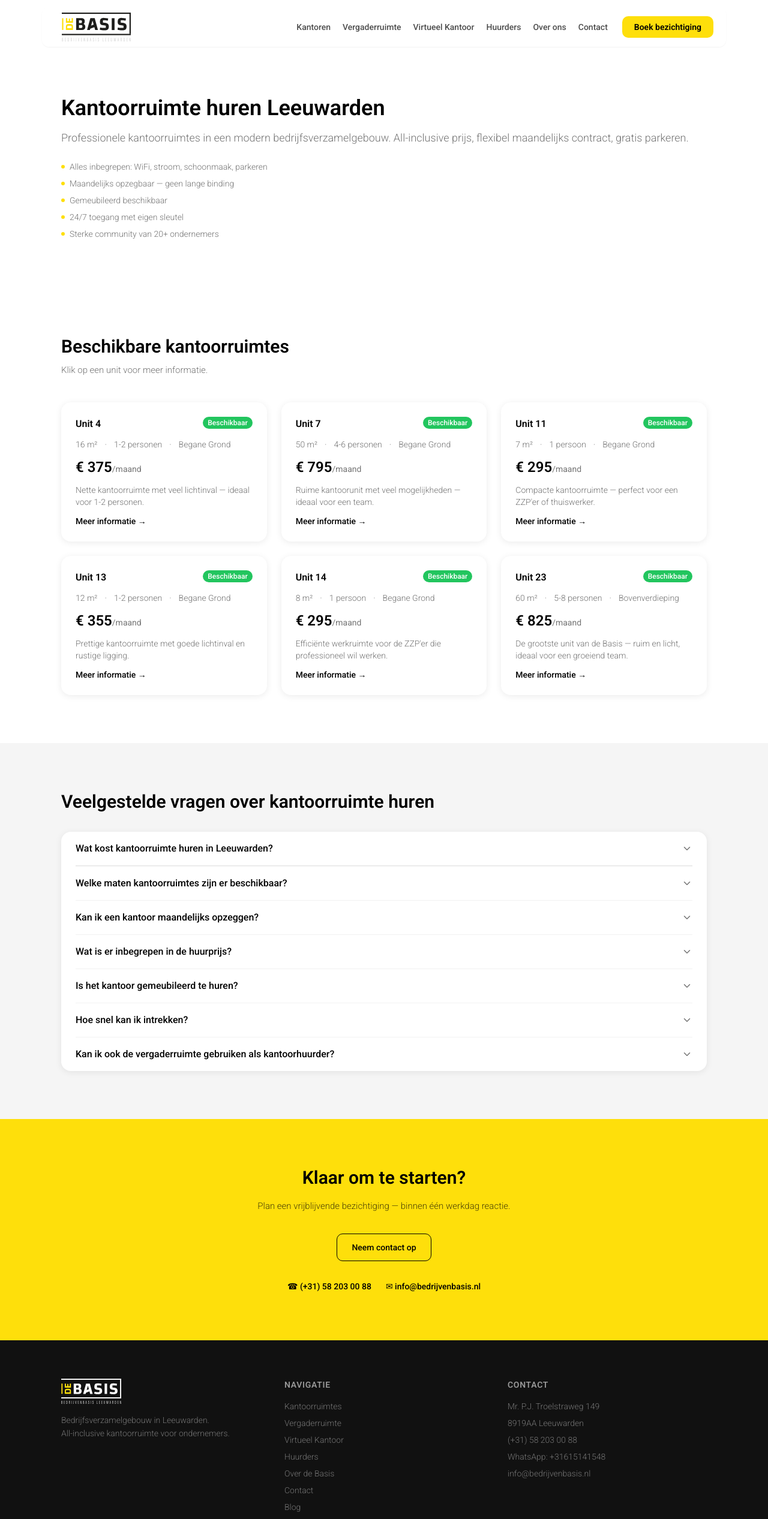
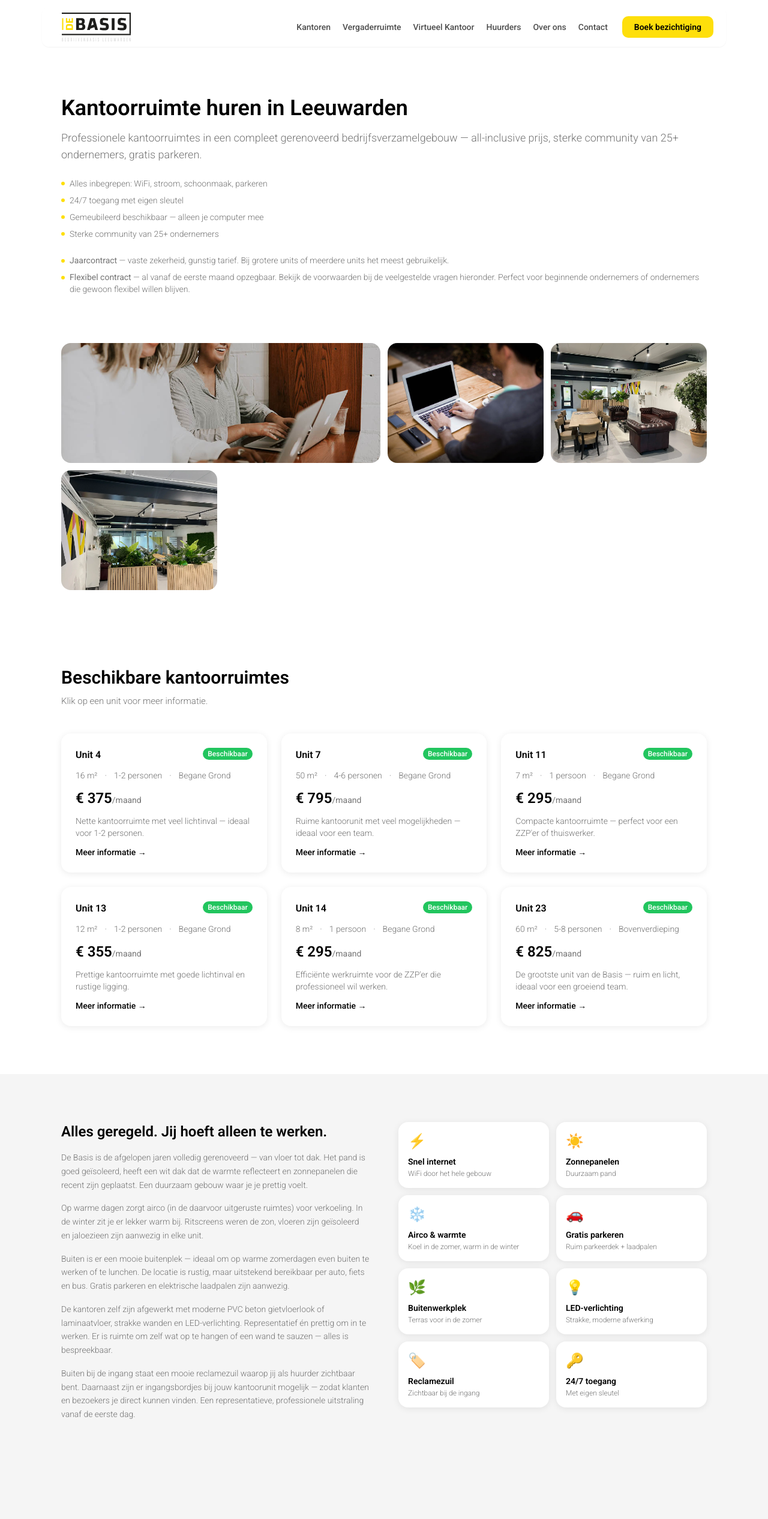
Before and after one commit to leoleoleo131/bedrijvenbasis, a Next.js app: page /kantoren in a window 1280 px wide. Shown: the top 2533 px of the page at 60% size. Built offline with nearby package versions, Linux system fonts and the light colour scheme.

Commit message:
feat: kantoren pagina - community 25+, contractvormen, fotogrid, all-inclusive verhaal, USPs, FAQ herschreven

```diff
--- a/app/kantoren/page.tsx
+++ b/app/kantoren/page.tsx
@@ -1,42 +1,61 @@
 import type { Metadata } from 'next'
+import Image from 'next/image'
 import UnitsGrid from '@/components/home/UnitsGrid'
 import ContactCta from '@/components/home/ContactCta'
 import Faq from '@/components/ui/Faq'
 
 export const metadata: Metadata = {
   title: 'Kantoorruimte huren Leeuwarden | Flexibel, all-inclusive',
-  description: 'Kantoorruimte huren in Leeuwarden vanaf €295/mnd. All-inclusive: WiFi, stroom, parkeren. Flexibel maandelijks contract, 7–60 m², direct beschikbaar.',
+  description: 'Kantoorruimte huren in Leeuwarden vanaf €295/mnd. All-inclusive: WiFi, stroom, parkeren. Flexibel of jaarcontract, 7–60 m², direct beschikbaar. Community van 25+ ondernemers.',
   alternates: { canonical: 'https://www.bedrijvenbasis.nl/kantoren/' },
 }
+
+const usps = [
+  { icon: '⚡', label: 'Snel internet', sub: 'WiFi door het hele gebouw' },
+  { icon: '☀️', label: 'Zonnepanelen', sub: 'Duurzaam pand' },
+  { icon: '❄️', label: 'Airco & warmte', sub: 'Koel in de zomer, warm in de winter' },
+  { icon: '🚗', label: 'Gratis parkeren', sub: 'Ruim parkeerdek + laadpalen' },
+  { icon: '🌿', label: 'Buitenwerkplek', sub: 'Terras voor in de zomer' },
+  { icon: '💡', label: 'LED-verlichting', sub: 'Strakke, moderne afwerking' },
+  { icon: '🏷️', label: 'Reclamezuil', sub: 'Zichtbaar bij de ingang' },
+  { icon: '🔑', label: '24/7 toegang', sub: 'Met eigen sleutel' },
+]
+
+const kantoorfotoGrid = [
+  { src: '/images/office_1.jpg', alt: 'Kantoorruimte de Basis Leeuwarden' },
+  { src: '/images/office_2.jpg', alt: 'Werkruimte de Basis Leeuwarden' },
+  { src: '/images/grid/grid3.webp', alt: 'Kantoor de Basis interieur' },
+  { src: '/images/grid/grid4.webp', alt: 'Werkplek de Basis' },
+]
 
 const faqItems = [
   {
     vraag: 'Wat kost kantoorruimte huren in Leeuwarden?',
-    antwoord: 'Bij de Basis huur je een all-inclusive kantoor vanaf €295 per maand. Kleine units (7–8 m²) kosten €295/mnd, middelgrote units (12–16 m²) €355–€375/mnd en grote units (50–60 m²) voor teams €750–€790/mnd. Alle kosten zijn inbegrepen — geen extra servicekosten.',
+    antwoord: 'Bij de Basis huur je een all-inclusive kantoor vanaf €295 per maand. Kleine units (7–8 m²) kosten €295/mnd, middelgrote units (12–16 m²) €355–€375/mnd en grote units (50–60 m²) voor teams €750–€825/mnd. Alle kosten zijn inbegrepen — geen extra servicekosten.',
   },
   {
     vraag: 'Welke maten kantoorruimtes zijn er beschikbaar?',
-    antwoord: 'We hebben units van 7 m² tot 60 m². Compacte units voor 1 persoon (€295/mnd), middelgrote kantoren voor 1–2 personen (€355–€375/mnd) en ruime units voor teams van 4–8 personen (€750–€790/mnd). Bekijk de actuele beschikbaarheid hierboven.',
+    antwoord: 'We hebben units van 7 m² tot 60 m². Compacte units voor 1 persoon (7–8 m², vanaf €295/mnd), middelgrote kantoren voor 1–2 personen (12–16 m², €355–€375/mnd) en ruime units voor teams van 4–8 personen (50–60 m², €750–€825/mnd). Bekijk de actuele beschikbaarheid hierboven.',
   },
   {
     vraag: 'Kan ik een kantoor maandelijks opzeggen?',
-    antwoord: 'Ja. Alle kantoorruimtes zijn maandelijks opzegbaar met één maand opzegtermijn. Je zit nergens langdurig aan vast — ideaal voor groeiende bedrijven en ZZP\'ers.',
+    antwoord: 'Dat kan met een flexibel contract. Je betaalt dan een toeslag van 15% op de kale huurprijs, maar je kunt al vanaf de eerste maand opzeggen — met een opzegtermijn van drie maanden. Ideaal als je net start, snel wil groeien of gewoon flexibel wil blijven. Liever zekerheid? Dan kiezen veel huurders voor een jaarcontract, wat bij grotere units of meerdere units ook gebruikelijk is. We kijken altijd samen wat het beste bij jou past.',
   },
   {
     vraag: 'Wat is er inbegrepen in de huurprijs?',
-    antwoord: 'De huurprijs is volledig all-inclusive: snelle glasvezel internet/WiFi, elektra, verwarming, schoonmaak van gemeenschappelijke ruimtes, gratis parkeren en 24/7 toegang met eigen sleutel. Geen verborgen kosten.',
+    antwoord: 'De huurprijs is volledig all-inclusive: snel internet via WiFi, elektra, verwarming, schoonmaak van gemeenschappelijke ruimtes, gratis parkeren met laadpalen en 24/7 toegang met eigen sleutel. Jaloezieen zijn aanwezig, vloeren zijn geïsoleerd en afgewerkt. Geen verborgen kosten. Let op: het internet is snel WiFi — geen glasvezel.',
   },
   {
     vraag: 'Is het kantoor gemeubileerd te huren?',
-    antwoord: 'Ja. Alle units kunnen volledig gemeubileerd worden opgeleverd. Dit wordt besproken bij de bezichtiging. Gemeubileerde oplevering is mogelijk tegen een kleine toeslag.',
+    antwoord: 'Meubilair is beschikbaar en kan worden besproken bij de bezichtiging. De units zijn al voorzien van mooie vloeren (PVC beton gietvloerlook of laminaat), strakke afwerking en LED-verlichting. Jij hoeft alleen je computer mee te nemen. Er is ook ruimte om zelf wat op te hangen of de wanden te sauzen — alles is bespreekbaar.',
   },
   {
     vraag: 'Hoe snel kan ik intrekken?',
-    antwoord: 'Doorgaans binnen 1 à 2 weken na ondertekening van het huurcontract. Neem contact op voor een vrijblijvende bezichtiging — we kijken samen wat er direct beschikbaar is.',
+    antwoord: 'Doorgaans binnen 1 à 2 weken na het tekenen van het huurcontract. Wanneer de ruimte direct beschikbaar is, kan het ook sneller — zelfs op de dag van ondertekening. We sturen het contract digitaal toe; zodra jij tekent, kun je er in principe direct in. Neem contact op voor een vrijblijvende bezichtiging.',
   },
   {
     vraag: 'Kan ik ook de vergaderruimte gebruiken als kantoorhuurder?',
-    antwoord: 'Ja. Als kantoorhuurder bij de Basis kun je gebruik maken van de vergaderruimte (apart te reserveren) en alle gemeenschappelijke ruimtes. Koffie en thee zijn altijd beschikbaar.',
+    antwoord: 'Jazeker! Als kantoorhuurder bij de Basis reserveer je de vergaderruimte gewoon via de website — en op de factuur krijg je automatisch 50% korting op de normale prijs. Super handig als je een klein kantoor hebt maar af en toe klanten wil ontvangen, een training wil organiseren of met je team wil vergaderen. Je combineert zo een betaalbare vaste werkplek met een professionele vergaderzaal wanneer je die nodig hebt.',
   },
 ]
 
@@ -54,19 +73,21 @@ export default function KantorenPage() {
   return (
     <>
       <script type="application/ld+json" dangerouslySetInnerHTML={{ __html: JSON.stringify(faqSchema) }} />
+
+      {/* Intro */}
       <section className="section-padding bg-white">
         <div className="container-basis max-w-3xl">
-          <h1 className="text-4xl font-bold mb-4">Kantoorruimte huren Leeuwarden</h1>
+          <h1 className="text-4xl font-bold mb-4">Kantoorruimte huren in Leeuwarden</h1>
           <p className="text-muted text-lg mb-6">
-            Professionele kantoorruimtes in een modern bedrijfsverzamelgebouw. All-inclusive prijs, flexibel maandelijks contract, gratis parkeren.
+            Professionele kantoorruimtes in een compleet gerenoveerd bedrijfsverzamelgebouw —
+            all-inclusive prijs, sterke community van 25+ ondernemers, gratis parkeren.
           </p>
-          <ul className="space-y-2 text-sm text-muted">
+          <ul className="space-y-2 text-sm text-muted mb-6">
             {[
               'Alles inbegrepen: WiFi, stroom, schoonmaak, parkeren',
-              'Maandelijks opzegbaar — geen lange binding',
-              'Gemeubileerd beschikbaar',
               '24/7 toegang met eigen sleutel',
-              'Sterke community van 20+ ondernemers',
+              'Gemeubileerd beschikbaar — alleen je computer mee',
+              'Sterke community van 25+ ondernemers',
             ].map(item => (
               <li key={item} className="flex items-center gap-2">
                 <span className="w-1.5 h-1.5 rounded-full bg-primary flex-shrink-0" />
@@ -74,9 +95,96 @@ export default function KantorenPage() {
               </li>
             ))}
           </ul>
+          <ul className="space-y-2 text-sm text-muted">
+            <li className="flex items-start gap-2">
+              <span className="w-1.5 h-1.5 rounded-full bg-primary flex-shrink-0 mt-2" />
+              <span>
+                <strong>Jaarcontract</strong> — vaste zekerheid, gunstig tarief. Bij grotere units of meerdere units het meest gebruikelijk.
+              </span>
+            </li>
+            <li className="flex items-start gap-2">
+              <span className="w-1.5 h-1.5 rounded-full bg-primary flex-shrink-0 mt-2" />
+              <span>
+                <strong>Flexibel contract</strong> — al vanaf de eerste maand opzegbaar. Bekijk de voorwaarden bij de veelgestelde vragen hieronder.
+                Perfect voor beginnende ondernemers of ondernemers die gewoon flexibel willen blijven.
+              </span>
+            </li>
+          </ul>
         </div>
       </section>
+
+      {/* Kantoor foto grid (4 foto's) */}
+      <section className="pb-12 bg-white">
+        <div className="container-basis">
+          <div className="grid grid-cols-2 md:grid-cols-4 gap-3" style={{ gridAutoRows: '200px' }}>
+            {kantoorfotoGrid.map((foto, i) => (
+              <div
+                key={i}
+                className={`relative rounded-card overflow-hidden ${i === 0 ? 'col-span-2 row-span-2 md:row-span-1' : ''}`}
+              >
+                <Image
+                  src={foto.src}
+                  alt={foto.alt}
+                  fill
+                  className="object-cover hover:scale-105 transition-transform duration-500"
+                />
+              </div>
+            ))}
+          </div>
+        </div>
+      </section>
+
+      {/* Units */}
       <UnitsGrid />
+
+      {/* All-inclusive verhaal */}
+      <section className="section-padding bg-surface">
+        <div className="container-basis">
+          <div className="grid grid-cols-1 md:grid-cols-2 gap-12 items-start">
+            <div>
+              <h2 className="text-2xl font-bold mb-4">Alles geregeld. Jij hoeft alleen te werken.</h2>
+              <p className="text-muted text-sm leading-relaxed mb-4">
+                De Basis is de afgelopen jaren volledig gerenoveerd — van vloer tot dak. Het pand is
+                goed geïsoleerd, heeft een wit dak dat de warmte reflecteert en zonnepanelen die
+                recent zijn geplaatst. Een duurzaam gebouw waar je je prettig voelt.
+              </p>
+              <p className="text-muted text-sm leading-relaxed mb-4">
+                Op warme dagen zorgt airco (in de daarvoor uitgeruste ruimtes) voor verkoeling.
+                In de winter zit je er lekker warm bij. Ritscreens weren de zon, vloeren zijn
+                geïsoleerd en jaloezieen zijn aanwezig in elke unit.
+              </p>
+              <p className="text-muted text-sm leading-relaxed mb-4">
+                Buiten is er een mooie buitenplek — ideaal om op warme zomerdagen even buiten te
+                werken of te lunchen. De locatie is rustig, maar uitstekend bereikbaar per auto,
+                fiets en bus. Gratis parkeren en elektrische laadpalen zijn aanwezig.
+              </p>
+              <p className="text-muted text-sm leading-relaxed mb-4">
+                De kantoren zelf zijn afgewerkt met moderne PVC beton gietvloerlook of laminaatvloer,
+                strakke wanden en LED-verlichting. Representatief én prettig om in te werken.
+                Er is ruimte om zelf wat op te hangen of een wand te sauzen — alles is bespreekbaar.
+              </p>
+              <p className="text-muted text-sm leading-relaxed">
+                Buiten bij de ingang staat een mooie reclamezuil waarop jij als huurder zichtbaar
+                bent. Daarnaast zijn er ingangsbordjes bij jouw kantoorunit mogelijk — zodat klanten
+                en bezoekers je direct kunnen vinden. Een representatieve, professionele uitstraling
+                vanaf de eerste dag.
+              </p>
+            </div>
+
+            {/* USP blokjes */}
+            <div className="grid grid-cols-2 gap-3">
+              {usps.map(usp => (
+                <div key={usp.label} className="bg-white rounded-card p-4 shadow-card">
+                  <div className="text-2xl mb-2">{usp.icon}</div>
+                  <p className="font-semibold text-sm mb-0.5">{usp.label}</p>
+                  <p className="text-xs text-muted">{usp.sub}</p>
+                </div>
+              ))}
+            </div>
+          </div>
+        </div>
+      </section>
+
       <Faq items={faqItems} title="Veelgestelde vragen over kantoorruimte huren" />
       <ContactCta />
     </>
```
